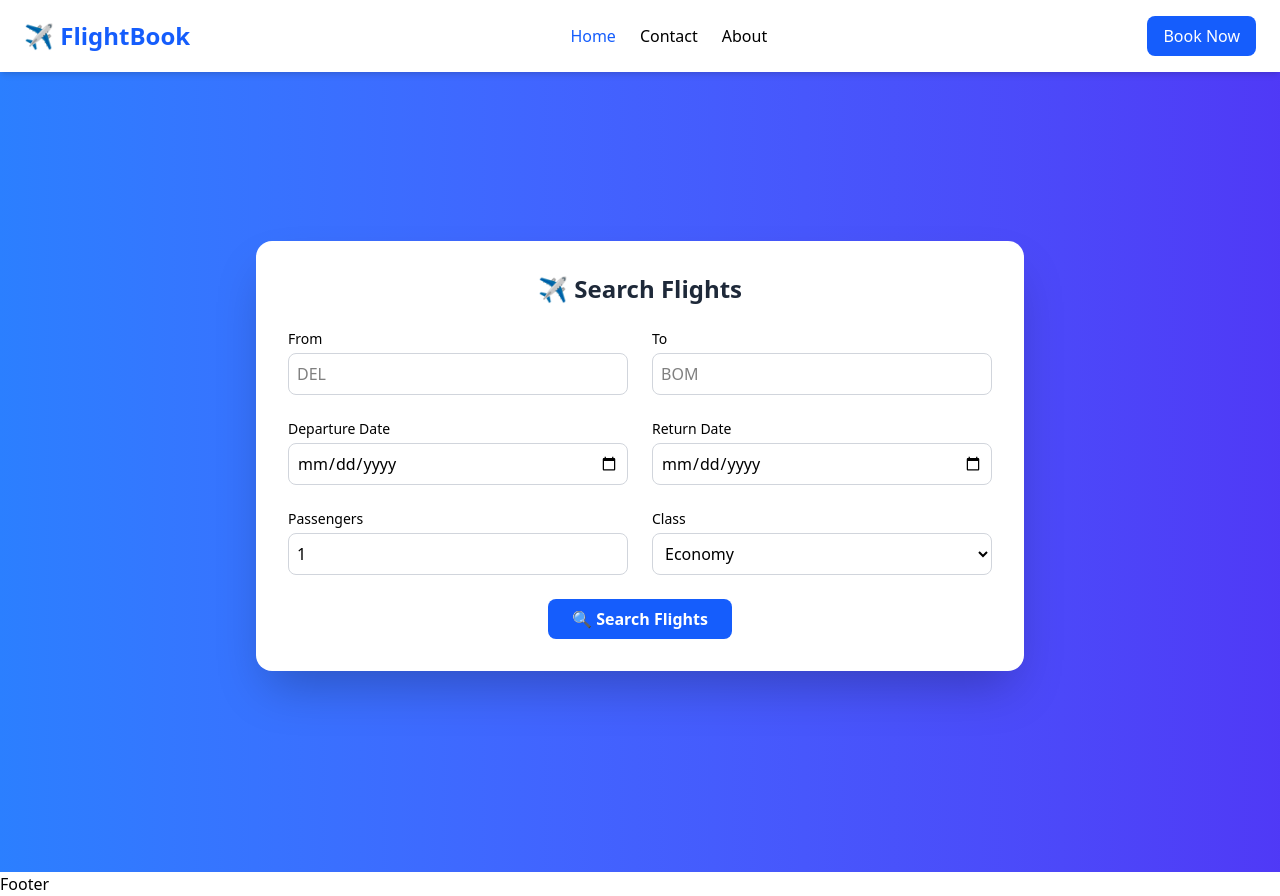
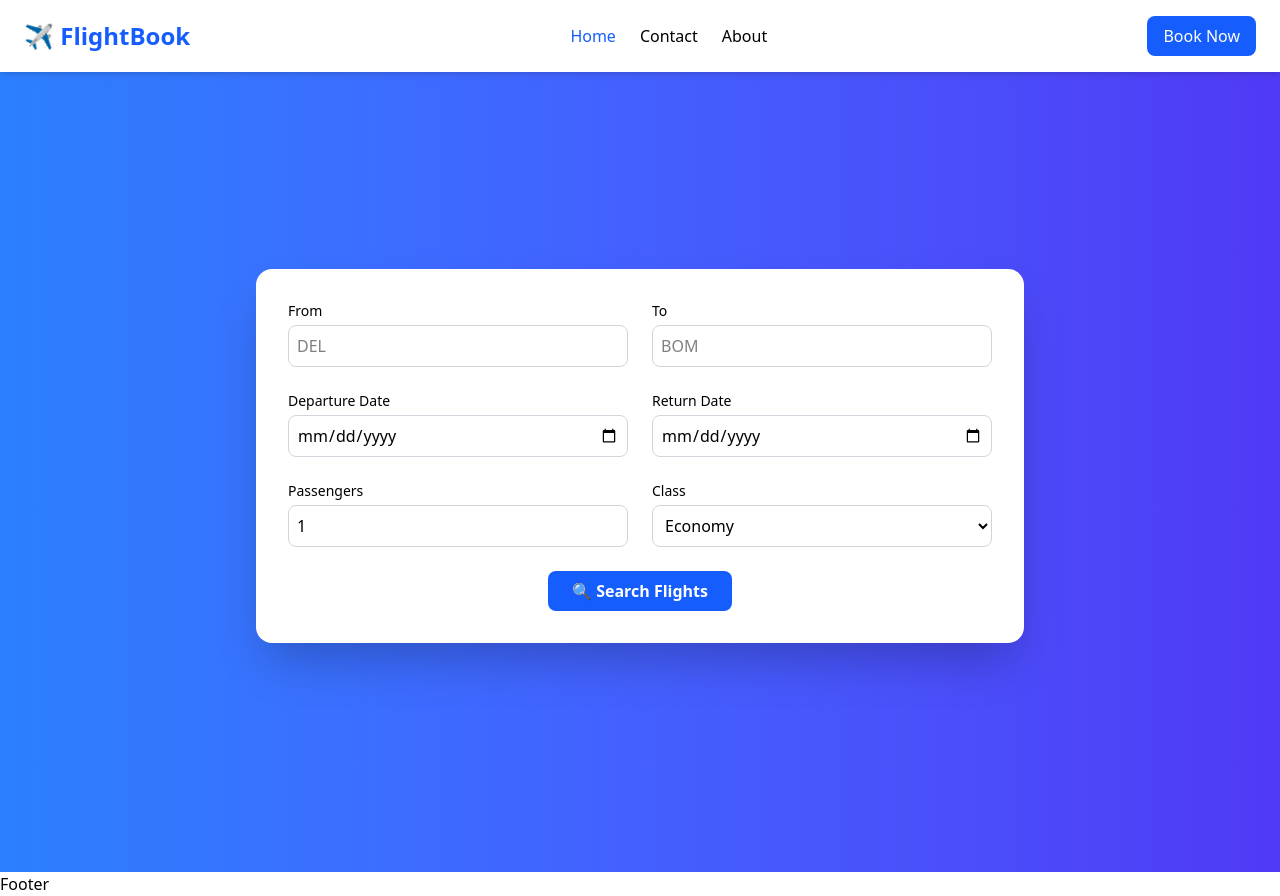
Before and after one commit to manishrajora25/flight-book, a React (Vite) app in the folder Frontend/vite-project/: page / in a window 1280 px wide. Built offline with nearby package versions, Linux system fonts and the light colour scheme.

Commit message:
addckecktoken

```diff
--- a/Frontend/vite-project/src/pages/Home.jsx
+++ b/Frontend/vite-project/src/pages/Home.jsx
@@ -706,9 +706,7 @@ const Home = () => {
     <div className="min-h-screen bg-gradient-to-r from-blue-500 to-indigo-600 flex flex-col items-center justify-center px-4">
       {/* Search Form */}
       <div className="bg-white shadow-2xl rounded-2xl p-8 w-full max-w-3xl mb-8">
-        <h1 className="text-2xl font-bold text-center mb-6 text-gray-800">
-          ✈️ Search Flights
-        </h1>
+
 
         <form
           onSubmit={handleSubmit}
```
